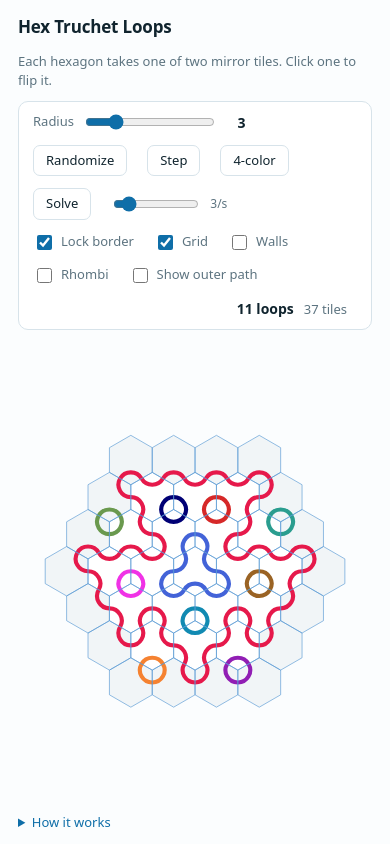
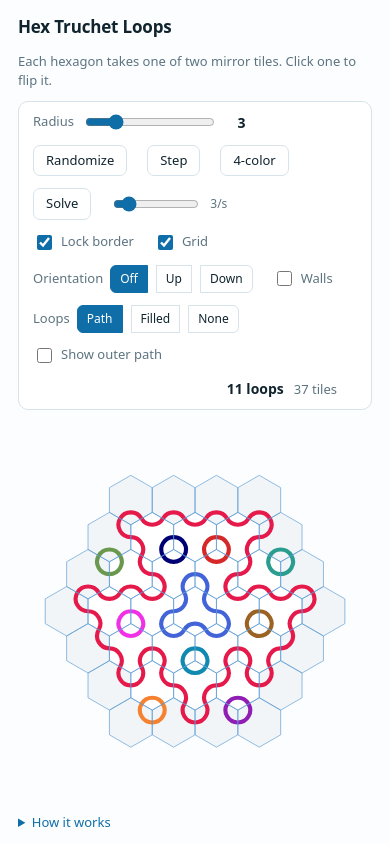
Before and after one commit to PaulBC/misc_scripts, a plain HTML site: page vibecode/hex-truchet.html in a window 390 px wide. Drawn offline with Linux system fonts and the light colour scheme.

Commit message:
Add files via upload

```diff
--- a/vibecode/hex-truchet.html
+++ b/vibecode/hex-truchet.html
@@ -53,9 +53,21 @@
     color: var(--ink);
   }
   button:hover { border-color: var(--blue); color: var(--accent); }
+  .seg { display: flex; align-items: center; gap: 7px; }
+  .seg .grp { display: inline-flex; }
+  .seg button {
+    border-radius: 0; margin-left: -1px; padding: 4px 9px; font-size: 12px;
+  }
+  .seg button:first-of-type { border-radius: 6px 0 0 6px; margin-left: 0; }
+  .seg button:last-of-type { border-radius: 0 6px 6px 0; }
+  .seg button.on {
+    background: var(--accent); border-color: var(--accent); color: #fff;
+  }
+  .seg button.on:hover { color: #fff; }
   .readout { margin-left: auto; display: flex; align-items: baseline; gap: 10px; }
   #count { font-size: 14px; font-weight: 600; font-variant-numeric: tabular-nums; }
   #tiles { font-size: 13px; color: var(--muted); }
+  #ycount { font-size: 13px; color: var(--muted); font-variant-numeric: tabular-nums; }
   #colors { font-size: 13px; color: var(--accent); font-weight: 600; font-variant-numeric: tabular-nums; }
   button.on { border-color: var(--accent); color: var(--accent); background: #eaf4fb; }
   .delta {
@@ -118,14 +130,16 @@
     </div>
     <span class="chk" title="Pin the outer ring of tiles so their walls close into a band around everything. That band is what turns the figure into an enclosed maze; pinned tiles are shaded and cannot be clicked."><input type="checkbox" id="lock" checked><label for="lock">Lock border</label></span>
     <span class="chk" title="Draw the hexagon outlines, so you can see which tile is which."><input type="checkbox" id="grid" checked><label for="grid">Grid</label></span>
+    <span class="seg" title="Tint each hexagon by which way its Y points. With a single loop this is exactly the inside and outside of the curve. Up and Down choose which orientation gets the darker tint: a right-side-up Y has two arms up and one stem down. Under Filled loops the tint would be hidden, so it shows as a dot at each cell centre instead."><label>Orientation</label><span class="grp"><button data-g="shade" data-v="off" class="on">Off</button><button data-g="shade" data-v="up">Up</button><button data-g="shade" data-v="down">Down</button></span></span>
     <span class="chk" title="Draw the Y of walls each tile makes. The loops run through the gaps between them."><input type="checkbox" id="walls"><label for="walls">Walls</label></span>
-    <span class="chk" title="Fill each loop's territory instead of drawing its curve. A tile cuts its hexagon into three rhombi, one per corner it wraps, and each belongs to exactly one loop."><input type="checkbox" id="rhombi"><label for="rhombi">Rhombi</label></span>
+    <span class="seg" title="How to draw the loops. Path is the curve itself. Filled shades each loop's territory instead: a tile cuts its hexagon into three rhombi, one per corner it wraps, and each belongs to one loop. None leaves just the walls and the board."><label>Loops</label><span class="grp"><button data-g="view" data-v="path" class="on">Path</button><button data-g="view" data-v="fill">Filled</button><button data-g="view" data-v="none">None</button></span></span>
     <span class="chk" title="Also draw the path that runs out past the tiles. With the border locked that is a single loop, the ring enclosing everything else, and it is hidden by default. Unlock the border and the caps join many open paths with no one outer path among them, so they are all drawn and this has nothing to hide."><input type="checkbox" id="showouter"><label for="showouter">Show outer path</label></span>
     <div class="readout">
       <span id="status" class="status" title="What the solver just did."></span>
       <span id="delta" class="delta" title="Change in the loop count from the last flip. Only ever -2 (three loops met and merged), 0 (two loops swapped territory) or +2 (one loop split). Never an odd number."></span>
       <span id="count" title="Loops you can see. The outer path is not counted unless Show outer path is on."></span>
       <span id="tiles" title="Hexagons on the board: 3r(r+1)+1 at radius r."></span>
+      <span id="ycount" title="Hexagons of each orientation: tinted first. With the border open and an even radius, every single-loop solution has exactly 1.5r-squared of the tinted kind, whatever route you take to it."></span>
       <span id="colors" title="Colors Kempe's method actually used. Four is the theorem; five or six means its chain step jammed and had to spend one."></span>
     </div>
   </div>
@@ -601,9 +615,9 @@ function remapColors(oldLab, oldColors, newLab, newN) {
 
 const el = (id) => document.getElementById(id);
 const state = { R: 3, fig: null, bits: null, lab: null, colors: null,
-                lock: true, walls: false, grid: true, rhombi: false,
+                lock: true, walls: false, grid: true, view: "path",
                 showOuter: false, last: null, lastCell: null, speed: 3,
-                kempe: false, kempeInfo: null, flashCell: null };
+                kempe: false, kempeInfo: null, flashCell: null, shade: "off" };
 
 /* The marker on the cell just clicked. state.lastCell has to persist, since
    the solver reads it to avoid undoing its own move, so the marker gets its
@@ -690,14 +704,28 @@ function render() {
   const out = [];
   out.push(`<svg viewBox="${x0.toFixed(1)} ${y0.toFixed(1)} ${w.toFixed(1)} ${h.toFixed(1)}" xmlns="http://www.w3.org/2000/svg">`);
 
+  /* Tint by tile orientation. With one loop the two tints are exactly the
+     inside and the outside of the curve, since the bit is the crossing
+     parity of the cell centre. Locked cells keep a deeper shade of the same
+     tint so pinning stays visible. */
+  const TINT = [["#fffcf5", "#f6ead6"], ["#cfdee9", "#b9ccdb"]];
+  const DOT = ["#c08327", "#2f6f9f"];
+  // Filled loops cover the whole hexagon, so the tint has nowhere to show.
+  // There it becomes a dot at the cell centre instead -- same information,
+  // drawn on top of the fill rather than under it.
+  const shading = state.shade !== "off";
+  const tintOf = (i) => (state.shade === "down" ? 1 - bits[i] : bits[i]);
   out.push('<g class="bgcells">');
   fig.cells.forEach((c, i) => {
     const locked = state.lock && fig.boundaryCells.has(i);
-    out.push(`<polygon points="${P(hexCorners(c))}"${locked ? ' class="locked"' : ""}/>`);
+    // a style wins over the stylesheet; a fill= presentation attribute would not
+    const fill = shading && state.view !== "fill"
+      ? ` style="fill:${TINT[tintOf(i)][locked ? 1 : 0]}"` : "";
+    out.push(`<polygon points="${P(hexCorners(c))}"${locked ? ' class="locked"' : ""}${fill}/>`);
   });
   out.push("</g>");
 
-  if (state.rhombi) {
+  if (state.view === "fill") {
     out.push('<g class="rhombi">');
     for (const r of rhombi(fig, bits)) {
       const j = lab[r.port];
@@ -721,7 +749,17 @@ function render() {
     out.push("</g>");
   }
 
-  if (!state.rhombi) {
+  if (state.view === "fill" && shading) {
+    out.push('<g class="orient">');
+    fig.cells.forEach((c, i) => {
+      const p = cellCenter(c[0], c[1]);
+      out.push(`<circle cx="${(p[0] * scale).toFixed(2)}" cy="${(-p[1] * scale).toFixed(2)}" `
+        + `r="${(0.14 * scale).toFixed(2)}" fill="${DOT[tintOf(i)]}"/>`);
+    });
+    out.push("</g>");
+  }
+
+  if (state.view === "path") {
     out.push('<g class="loops">');
     for (const j of order) {
       if (outer[j] && !state.showOuter) continue;
@@ -748,6 +786,13 @@ function render() {
   const shown = state.showOuter ? loops.length : outer.filter((x) => !x).length;
   el("count").textContent = shown + (shown === 1 ? " loop" : " loops");
   el("tiles").textContent = fig.n + " tiles";
+  const y = el("ycount");
+  if (!shading) y.textContent = "";
+  else {
+    let dark = 0;
+    for (let i = 0; i < fig.n; i++) if (tintOf(i) === 1) dark++;
+    y.textContent = `${dark} / ${fig.n - dark}`;   // darker tint first
+  }
   const k = el("colors"), ki = state.kempeInfo;
   if (!state.kempe || !ki) k.textContent = "";
   else k.textContent = ki.used + " colors" +
@@ -791,8 +836,18 @@ el("lock").addEventListener("change", (e) => {
   render();
 });
 for (const [id, key] of [["walls", "walls"], ["grid", "grid"],
-                         ["rhombi", "rhombi"], ["showouter", "showOuter"]])
+                         ["showouter", "showOuter"]])
   el(id).addEventListener("change", (e) => { state[key] = e.target.checked; render(); });
+
+// segmented controls: one button of each group is "on"
+for (const b of document.querySelectorAll(".seg button"))
+  b.addEventListener("click", (e) => {
+    const t = e.currentTarget, g = t.dataset.g;
+    for (const o of document.querySelectorAll(`.seg button[data-g="${g}"]`))
+      o.classList.toggle("on", o === t);
+    state[g === "view" ? "view" : "shade"] = t.dataset.v;
+    render();
+  });
 
 
 /* ------------------------------ the solver ------------------------------
```
